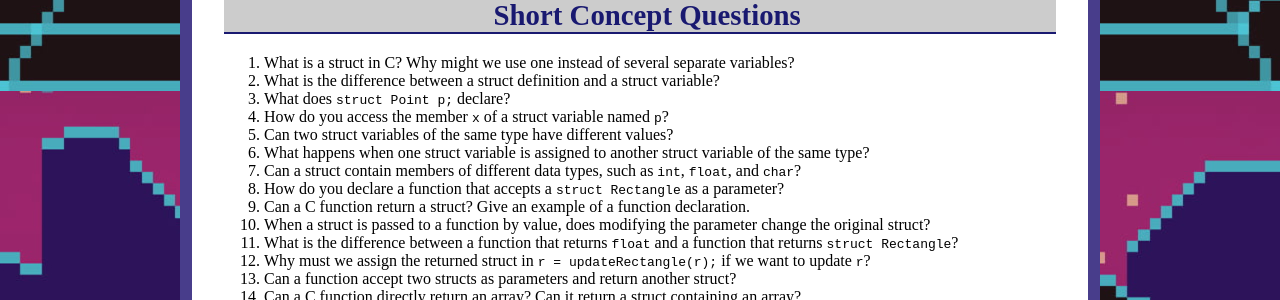
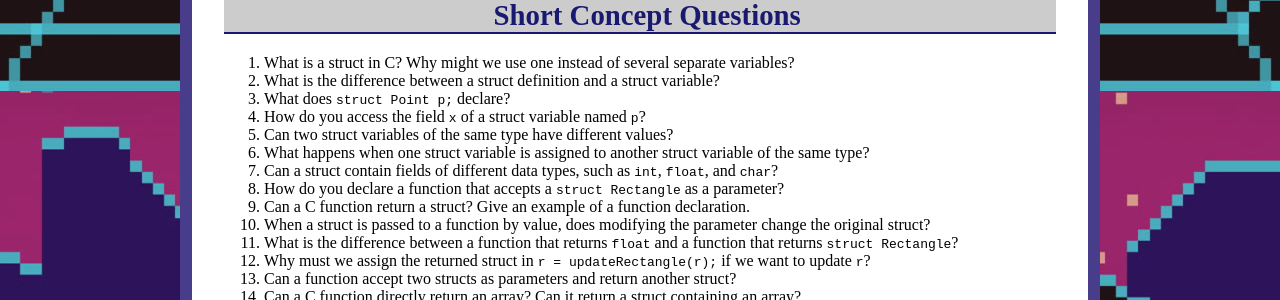
Before and after one commit to ycpcs/cs101-fall2026, a Jekyll site: the page built from practices/p13.md, in a window 1280 px wide and 900 px high, scrolled down 7517 px. Shown: the part 492-792 px from the top of the window. Built offline with Jekyll 4.4.1, drawn with Linux system fonts in a browser that asks for light colours; some of the changed text lies outside the part shown.

Commit message:
Update p13.md

```diff
--- a/practices/p13.md
+++ b/practices/p13.md
@@ -9,7 +9,7 @@
 
 # Read the Code
 
-## Practice 1: Access Struct Members
+## Practice 1: Access Struct fields
 
 What is the exact output?
 
@@ -29,7 +29,7 @@
 }
 </pre>
 
-## Practice 2: Trace Changes to Members
+## Practice 2: Trace Changes to fields
 
 What is the exact output?
 
@@ -202,7 +202,7 @@
 }
 </pre>
 
-## Practice 9: Accessing Members
+## Practice 9: Accessing fields
 
 This program should calculate and print the area of a rectangle.
 
@@ -223,7 +223,7 @@
 }
 </pre>
 
-## Practice 10: Reading struct Members
+## Practice 10: Reading struct fields
 
 This program should read a student's ID and score.
 
@@ -512,10 +512,10 @@
 1. What is a struct in C? Why might we use one instead of several separate variables?
 2. What is the difference between a struct definition and a struct variable?
 3. What does `struct Point p;` declare?
-4. How do you access the member `x` of a struct variable named `p`?
+4. How do you access the field `x` of a struct variable named `p`?
 5. Can two struct variables of the same type have different values?
 6. What happens when one struct variable is assigned to another struct variable of the same type?
-7. Can a struct contain members of different data types, such as `int`, `float`, and `char`?
+7. Can a struct contain fields of different data types, such as `int`, `float`, and `char`?
 8. How do you declare a function that accepts a `struct Rectangle` as a parameter?
 9. Can a C function return a struct? Give an example of a function declaration.
 10. When a struct is passed to a function by value, does modifying the parameter change the original struct?
```
